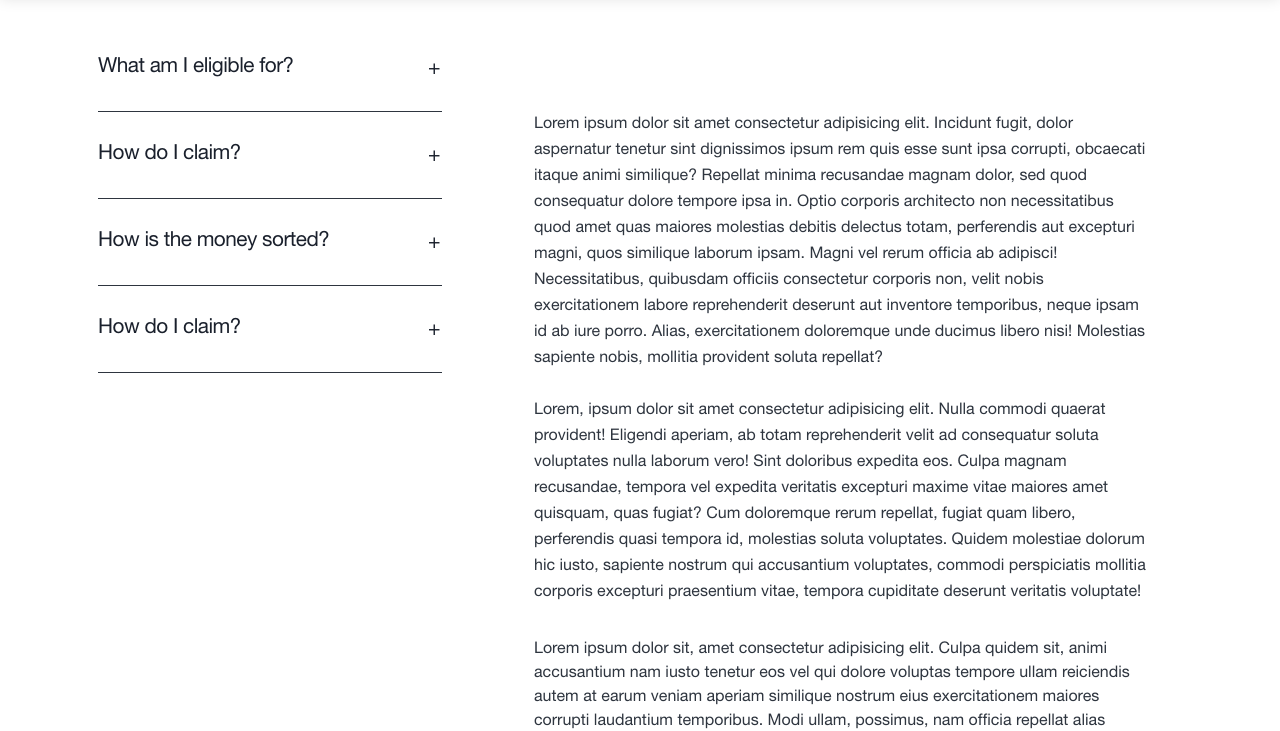
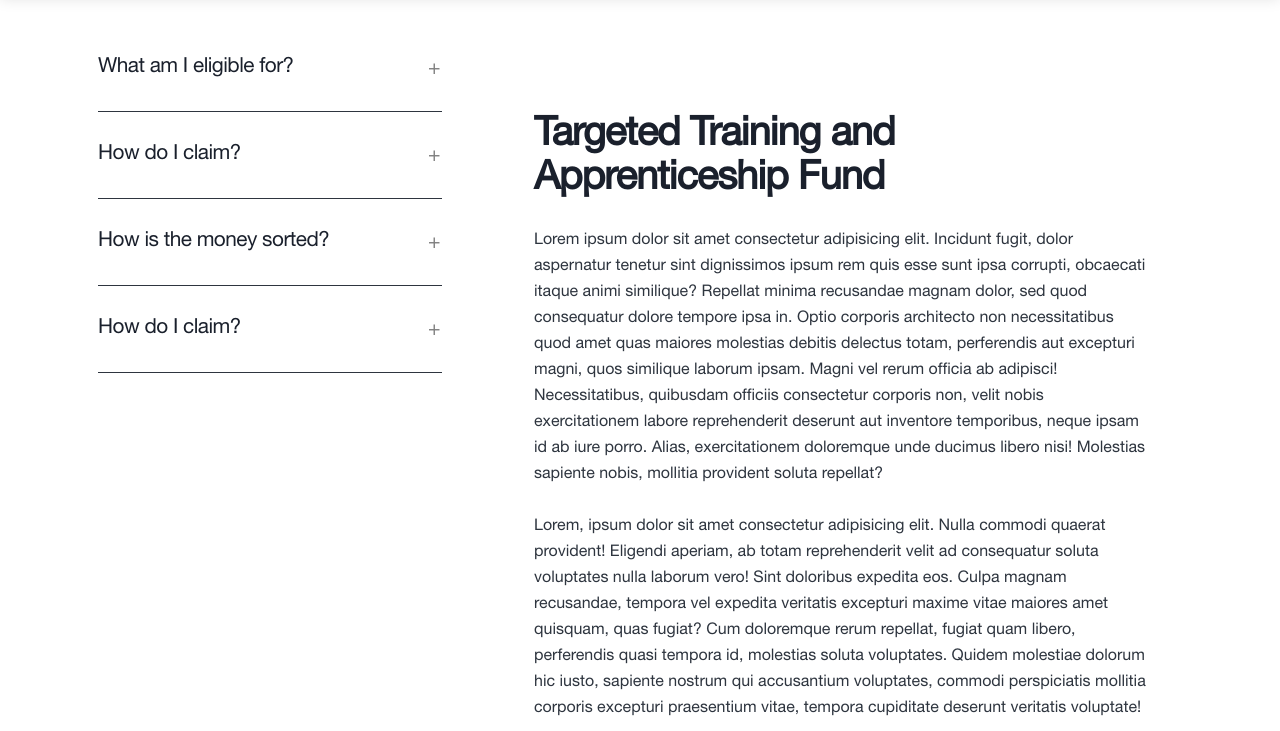
Before and after one commit to restieauxbro/ttaf, a Gatsby site: page / in a window 1280 px wide. Shown: the part 99-830 px from the top of the page. Built offline with nearby package versions, Linux system fonts and the light colour scheme; Gatsby itself is replaced by a stand-in of ours; a small style sheet from the web is missing.

Commit message:
browser-js

```diff
--- a/src/pages/index.js
+++ b/src/pages/index.js
@@ -11,7 +11,7 @@ const BlogIndex = ({ data, location }) => {
   const posts = data.allMarkdownRemark.nodes
 
   return (
-    <Window location={location} title={`siteTitle`}>
+    <Window location={location} title={`siteTitle`} pageTitle="Targeted Training and Apprenticeship Fund">
       <SEO title="Home" />
 
       <p>
--- a/src/styles/styles.scss
+++ b/src/styles/styles.scss
@@ -73,13 +73,20 @@
         .plus-minus {
           text-align: center;
           padding: 2px 2px 5px 30px;
+          cursor: pointer;
+          h4{
+            color: grey;
+          }
         }
         h4 {
           margin: 0;
           font-weight: 400;
           font-size: 1.3rem;
-          transition: color 1s ease;
+          position: relative;
+          transition: color 0.3s ease,
+            padding 0.6s cubic-bezier(0.17, 0.67, 0.65, 1);
           cursor: pointer;
+
         }
       }
       .sub-nav-cnt {
@@ -95,6 +102,28 @@
     }
   }
 }
+
+h4 {
+  &::before {
+    content: "";
+    position: absolute;
+    width: 0px;
+    height: 100%;
+    top: 0;
+    left: -4px;
+    background-color: var(--color-primary);
+    transition: width .3s ease;
+  }
+}
+
+.active h4 {
+  color: var(--color-primary);
+  padding-left: 1em;
+  &::before {
+    width: 4px;
+  }
+}
+
 
 .flex {
   display: flex;
@@ -120,19 +149,3 @@
     }
   }
 }
-
-.active h4 {
-  color: var(--color-primary);
-  padding-left: 1.5em;
-  position: relative;
-  &::before {
-    content: "";
-    position: absolute;
-    left: -5px;
-    top: 0;
-    width: 5px;
-    height: 100%;
-    background-color: var(--color-primary);
-    transition: 1s ease;
-  }
-}
```
